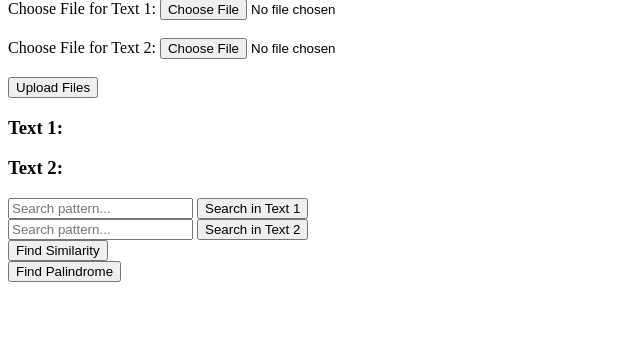
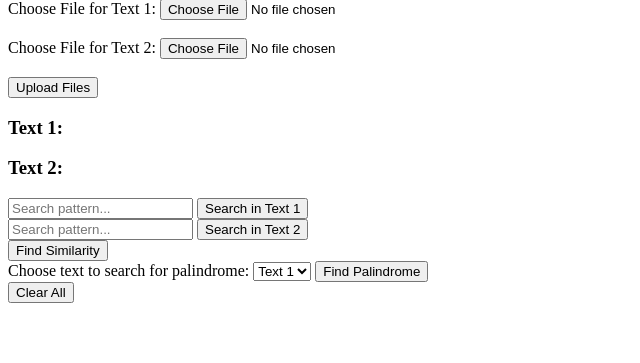
Before and after one commit to dannywu1101/TextSearch, a Flask app: page / in a window 1280 px wide. Shown: the part 81-444 px from the top of the page, without its empty margins (0-640 px from the left). Run offline with Flask 3, Linux system fonts and the light colour scheme.

Commit message:
todo funcional

```diff
--- a/Static/CSS/styles.css
+++ b/Static/CSS/styles.css
@@ -18,6 +18,7 @@
 }
 
 
+
 #suggestion-box {
     border: 1px solid #ccc;
     max-height: 150px;
--- a/Templates/index.html
+++ b/Templates/index.html
@@ -1,3 +1,5 @@
+<!-- /Templates/index.html -->
+
 <!DOCTYPE html>
 <html lang="en">
 <head>
@@ -63,8 +65,25 @@
 
     <!-- Palindrome -->
     <form action="{{ url_for('palindrome') }}" method="POST">
+        <!-- Add hidden fields to pass the content of Text1 or Text2 -->
+        <input type="hidden" name="text1" value="{{ text1 }}">
+        <input type="hidden" name="text2" value="{{ text2 }}">
+        <label for="text_id">Choose text to search for palindrome:</label>
+        <select name="text_id">
+            <option value="Text1">Text 1</option>
+            <option value="Text2">Text 2</option>
+        </select>
         <button type="submit">Find Palindrome</button>
     </form>
+
+    <!-- Clear All Button -->
+    <form action="{{ url_for('clear') }}" method="POST">
+        <!-- Pass the current text1 and text2 to the backend -->
+        <input type="hidden" name="text1" value="{{ text1 }}">
+        <input type="hidden" name="text2" value="{{ text2 }}">
+        <button type="submit">Clear All</button>
+    </form>
+
 
     <script src="{{ url_for('static', filename='js/script.js') }}"></script>
 </body>
--- a/app.py
+++ b/app.py
@@ -1,3 +1,5 @@
+# /app.py
+
 from flask import Flask, render_template, request, jsonify
 import os
 from werkzeug.utils import secure_filename
@@ -102,14 +104,48 @@ def similarity():
     return render_template('index.html', text1=highlighted_text1, text2=highlighted_text2, lcs=lcs_result)
 
 
-
 # Longest Palindrome
 @app.route('/palindrome', methods=['POST'])
 def palindrome():
-    text = request.form['text']
+    # Check which text is selected
+    text_id = request.form['text_id']
 
+    # Get the appropriate text based on the selection
+    if text_id == "Text1":
+        text = request.form['text1']
+    else:
+        text = request.form['text2']
+
+    # Ensure text is provided
+    if not text:
+        return "Error: No text provided for palindrome search.", 400
+
+    # Find the longest palindrome using your Manacher's algorithm or any other method
     longest_pal = longest_palindrome(text)
-    return render_template('index.html', text=text, palindrome=longest_pal)
+
+    # Highlight the found palindrome in the text
+    highlighted_text = text.replace(longest_pal, f'<span class="highlight-green">{longest_pal}</span>')
+
+    # Render the template with the highlighted palindrome
+    if text_id == "Text1":
+        return render_template('index.html', text1=highlighted_text, text2=request.form['text2'], palindrome=longest_pal)
+    else:
+        return render_template('index.html', text1=request.form['text1'], text2=highlighted_text, palindrome=longest_pal)
+
+# Clear highlights
+@app.route('/clear', methods=['POST'])
+def clear():
+    # Get the current text1 and text2 from the form
+    text1 = request.form.get('text1', '')
+    text2 = request.form.get('text2', '')
+
+    # Remove all highlight tags from the text
+    clean_text1 = re.sub(r'<span class="highlight.*?">(.*?)</span>', r'\1', text1)
+    clean_text2 = re.sub(r'<span class="highlight.*?">(.*?)</span>', r'\1', text2)
+
+    # Re-render the template with the cleaned text (no highlights)
+    return render_template('index.html', text1=clean_text1, text2=clean_text2)
+
 
 # Autocomplete logic
 @app.route('/autocomplete', methods=['POST'])
```
